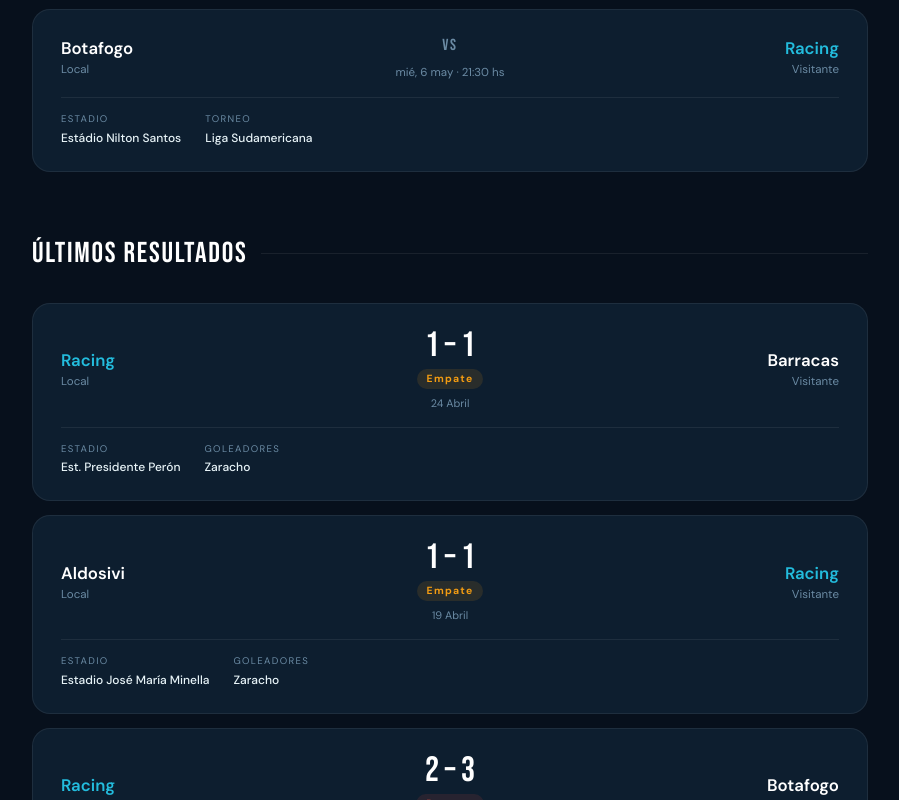
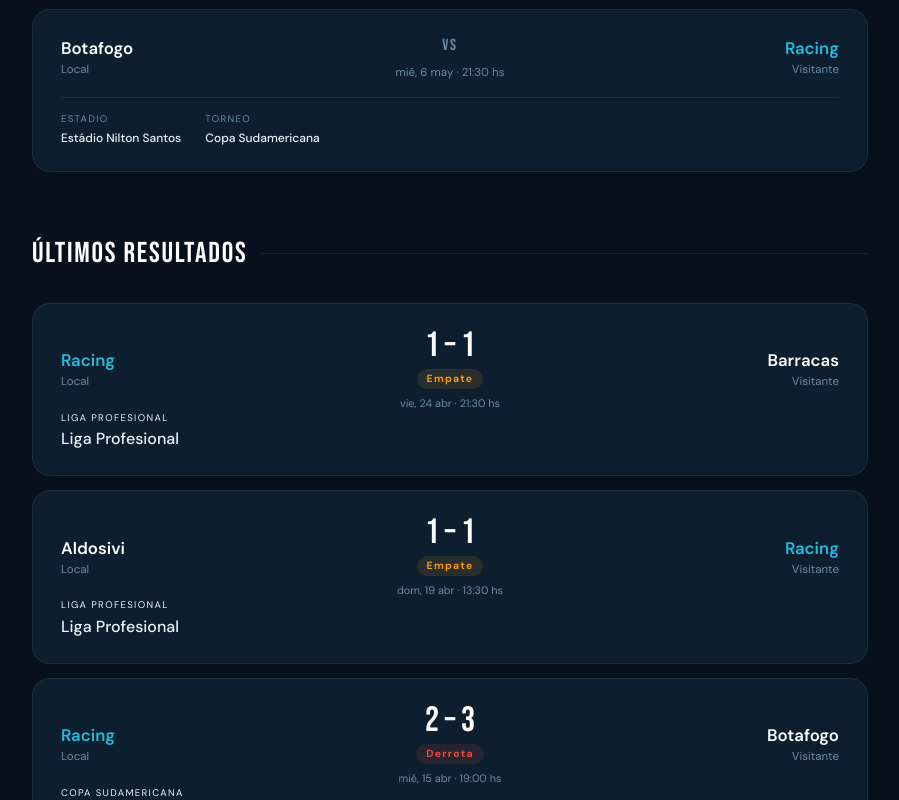
Before and after one commit to PatoRodriguez20/-aquehorajuega-app, a Next.js app: page / in a window 1280 px wide. Shown: the part 1320-2120 px from the top of the page, without its empty margins (190-1089 px from the left). Built offline with nearby package versions, Linux system fonts and the light colour scheme.

Commit message:
pre agregar bd supabase

```diff
--- a/app/page.js
+++ b/app/page.js
@@ -7,11 +7,13 @@
 
 function formatFechaHero(isoString) {
   const d = new Date(isoString);
-  return d.toLocaleDateString("es-AR", {
+  const fechaHora = d.toLocaleDateString("es-AR", {
     weekday: "long", day: "numeric", month: "long",
     hour: "2-digit", minute: "2-digit",
+    hour12: false,
     timeZone: "America/Argentina/Buenos_Aires",
   });
+  return `${fechaHora} hs`;
 }
 
 function getProximoPartido(partidos) {
--- a/components/UltimosResultados.js
+++ b/components/UltimosResultados.js
@@ -40,7 +40,7 @@
     <span style={{ fontSize: "0.65rem", fontWeight: 700, letterSpacing: "0.12em", padding: "2px 10px", borderRadius: 100, color: res.color, background: res.bg }}>
       {res.label}
     </span>
-    <span style={{ fontSize: "0.68rem", color: "#6B8BA4" }}>{r.fecha}</span>
+    <span style={{ fontSize: "0.68rem", color: "#6B8BA4" }}>{formatFecha(r.fecha)}</span>
   </div>
 
   {/* Equipo visitante - siempre derecha */}
@@ -51,7 +51,12 @@
     <div style={{ fontSize: "0.72rem", color: "#6B8BA4" }}>Visitante</div>
   </div>
 </div>
-              <div style={{ display: "flex", gap: 24, marginTop: 16, paddingTop: 14, borderTop: "1px solid rgba(255,255,255,0.07)", fontSize: "0.75rem", color: "#6B8BA4" }}>
+
+                <div>
+                  <div style={{ fontSize: "0.6rem", textTransform: "uppercase", letterSpacing: "0.14em" }}>{r.competencia}</div>
+                  <div style={{ color: "#E8F4F8", fontWeight: 500, marginTop: 2 }}>{r.competencia}</div>
+                </div>
+              {/* <div style={{ display: "flex", gap: 24, marginTop: 16, paddingTop: 14, borderTop: "1px solid rgba(255,255,255,0.07)", fontSize: "0.75rem", color: "#6B8BA4" }}>
                 <div>
                   <div style={{ fontSize: "0.6rem", textTransform: "uppercase", letterSpacing: "0.14em" }}>Estadio</div>
                   <div style={{ color: "#E8F4F8", fontWeight: 500, marginTop: 2 }}>{r.estadio}</div>
@@ -60,7 +65,7 @@
                   <div style={{ fontSize: "0.6rem", textTransform: "uppercase", letterSpacing: "0.14em" }}>Goleadores</div>
                   <div style={{ color: "#E8F4F8", fontWeight: 500, marginTop: 2 }}>{r.goleadores}</div>
                 </div>
-              </div>
+              </div> */}
             </div>
           );
         })}
@@ -68,3 +73,24 @@
     </section>
   );
 }
+
+function formatFecha(isoString) {
+  if (!isoString) return "Por confirmar";
+
+  // Normalizar: reemplazar espacio por T si es necesario
+  const normalizado = String(isoString).replace(" ", "T");
+  const d = new Date(normalizado);
+
+  // Guard contra fecha inválida
+  if (isNaN(d.getTime())) return "Fecha no disponible";
+
+  const fecha = d.toLocaleDateString("es-AR", {
+    weekday: "short", day: "numeric", month: "short",
+    timeZone: "America/Argentina/Buenos_Aires",
+  });
+  const hora = d.toLocaleTimeString("es-AR", {
+    hour: "2-digit", minute: "2-digit", hour12: false,
+    timeZone: "America/Argentina/Buenos_Aires",
+  });
+  return `${fecha} · ${hora} hs`;
+}
--- a/data/racing.js
+++ b/data/racing.js
@@ -15,7 +15,7 @@
     },
     {
       rival: "Huracan",
-      fecha: "2026-05-03T16:00:00-03:00",//null,//;"2026-05-03T14:00:00-03:00",
+      fecha: "2026-05-03T16:00:00-03:00",
       condicion: "local",
       estadio: "Estadio Presidente Juan Domingo Perón",
       ciudad: "Avellaneda, Provincia de Buenos Aires",
@@ -23,11 +23,11 @@
     },
     {
       rival: "Botafogo",
-      fecha: "2026-05-06T21:30:00-03:00",//null, // null = fecha por confirmar
+      fecha: "2026-05-06T21:30:00-03:00",// null = fecha por confirmar
       condicion: "visitante",
       estadio: "Estádio Nilton Santos",
       ciudad: "Rio de Janeiro",
-      competencia: "Liga Sudamericana",
+      competencia: "Copa Sudamericana",
     },
   ],
 
@@ -37,27 +37,32 @@
       condicionRacing: "local",
       golesRacing: 1,
       golesRival: 1,
-      fecha: "24 Abril",
+      fecha: "2026-04-24T21:30:00-03:00",
       estadio: "Est. Presidente Perón",
       goleadores: "Zaracho",
+      competencia: "Liga Profesional",
+
     },
     {
       rival: "Aldosivi",
       condicionRacing: "visitante",
       golesRacing: 1,
       golesRival: 1,
-      fecha: "19 Abril",
+      fecha: "2026-04-19T13:30:00-03:00",
       estadio: "Estadio José María Minella",
       goleadores: "Zaracho",
+      competencia: "Liga Profesional",
     },
     {
       rival: "Botafogo",
       condicionRacing: "local",
       golesRacing: 2,
       golesRival: 3,
-      fecha: "15 Abril",
+      fecha: "2026-04-15T19:00:00-03:00",
       estadio: "Estadio Presidente Juan Domingo Perón",
       goleadores: "Sosa, Martinez",
+      competencia: "Copa Sudamericana",
+
     },
   ],
 };
--- /dev/null
+++ b/lib/supabase.js
@@ -0,0 +1,6 @@
+import { createClient } from "@supabase/supabase-js";
+
+export const supabase = createClient(
+  process.env.NEXT_PUBLIC_SUPABASE_URL,
+  process.env.NEXT_PUBLIC_SUPABASE_ANON_KEY
+);
--- a/package.json
+++ b/package.json
@@ -9,6 +9,7 @@
     "lint": "eslint"
   },
   "dependencies": {
+    "@supabase/supabase-js": "^2.105.1",
     "next": "16.2.4",
     "react": "19.2.4",
     "react-dom": "19.2.4"
```
Also changed, not shown: 1 other file (tests, documents, lock files or other folders).
